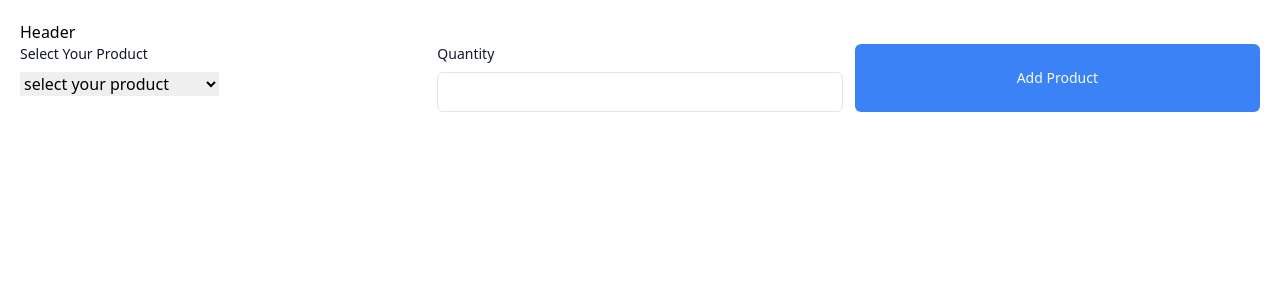
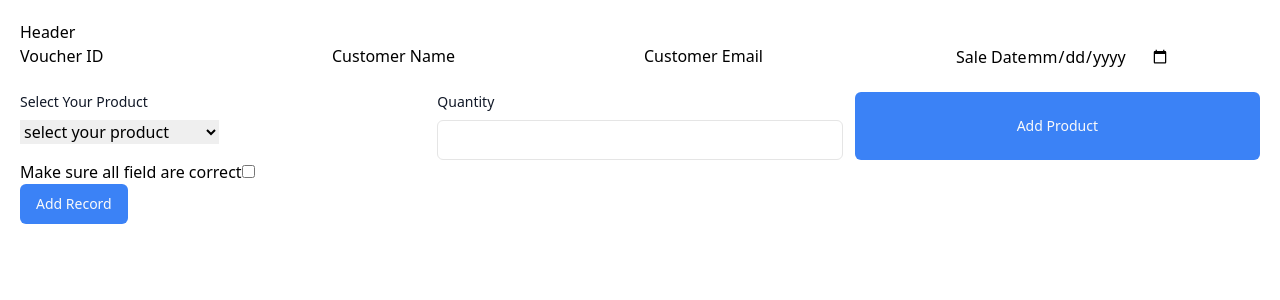
Before and after one commit to KyawThetHtwe5502/Voucher-app, a React (Vite) app: page /sale in a window 1280 px wide. Shown: the top 300 px of the page. Built offline with nearby package versions, Linux system fonts and the light colour scheme; data requests are answered from the project's data file.

Commit message:
vouchers data

```diff
--- a/data.json
+++ b/data.json
@@ -18,5 +18,25 @@
       "created_at": "2024-12-10T07:14:38.906Z",
       "id": "a47e"
     }
+  ],
+  "vouchers": [
+    {
+      "id": "d174",
+      "voucher_id": "dfdfdff",
+      "customer_name": "dffff",
+      "customer_email": "affff@gmail.com",
+      "sale_date": "2024-12-10",
+      "all_correct": true,
+      "records": []
+    },
+    {
+      "id": "0c44",
+      "voucher_id": "dfdfdff",
+      "customer_name": "dffff",
+      "customer_email": "affff@gmail.com",
+      "sale_date": "2024-12-10",
+      "all_correct": true,
+      "records": []
+    }
   ]
 }
--- a/src/components/VoucherInfo.tsx
+++ b/src/components/VoucherInfo.tsx
@@ -1,34 +1,59 @@
 import { useForm } from "react-hook-form"
+import SaleForm from "./SaleForm"
+import { Button } from "./ui/button"
+import { useRecordStore } from "@/store/useRecordStore"
 
 const VoucherInfo = () => {
-    const {register, handleSubmit} = useForm()
+    const { register, handleSubmit } = useForm()
+    const {records} = useRecordStore()
+    const onSubmit = async (data:any) => {
+        await fetch(`http://localhost:5000/vouchers`,{
+            method: "POST",
+            headers: {
+                'Content-Type': 'application/json'
+            },
+            body: JSON.stringify({
+                ...data,records
+            })
+        })
+    }
     return (
-    <form >
+        <form onSubmit={handleSubmit(onSubmit)} >
+            <div className="grid grid-cols-4 gap-2">
                 <div>
-
                     <label htmlFor="">Voucher ID</label>
-        <input type="text" {...register("voucher_id",{
+                    <input type="text" {...register("voucher_id", {
                         required: true
                     })} />
                 </div>
                 <div>
                     <label htmlFor="">Customer Name</label>
-            <input type="text" {...register("customer_name",{
+                    <input type="text" {...register("customer_name", {
                         required: true
                     })} />
                 </div>
                 <div>
                     <label htmlFor="">Customer Email</label>
-            <input type="email" {...register("customer_email",{
+                    <input type="email" {...register("customer_email", {
                         required: true
                     })} />
                 </div>
                 <div>
                     <label htmlFor="">Sale Date</label>
-            <input type="date" {...register("sale_date",{
+                    <input type="date" {...register("sale_date", {
                         required: true
                     })} />
                 </div>
+            </div>
+            <SaleForm/>
+            <div>
+                    <label htmlFor=""> Make sure all field are correct
+                    </label>
+                    <input type="checkbox" {...register("all_correct")} />
+            </div>
+            <Button type="submit" className="bg-blue-500">
+                    Add Record
+            </Button>
         </form>
     )
 }
--- a/src/pages/SalePage.tsx
+++ b/src/pages/SalePage.tsx
@@ -1,9 +1,10 @@
-import SaleForm from "@/components/SaleForm"
+import VoucherInfo from "@/components/VoucherInfo"
+
 
 const SalePage = () => {
   return (
     <div>
-      <SaleForm/>
+      <VoucherInfo/>
     </div>
   )
 }
```
Lines whose indentation alone changed are shown as unchanged.
